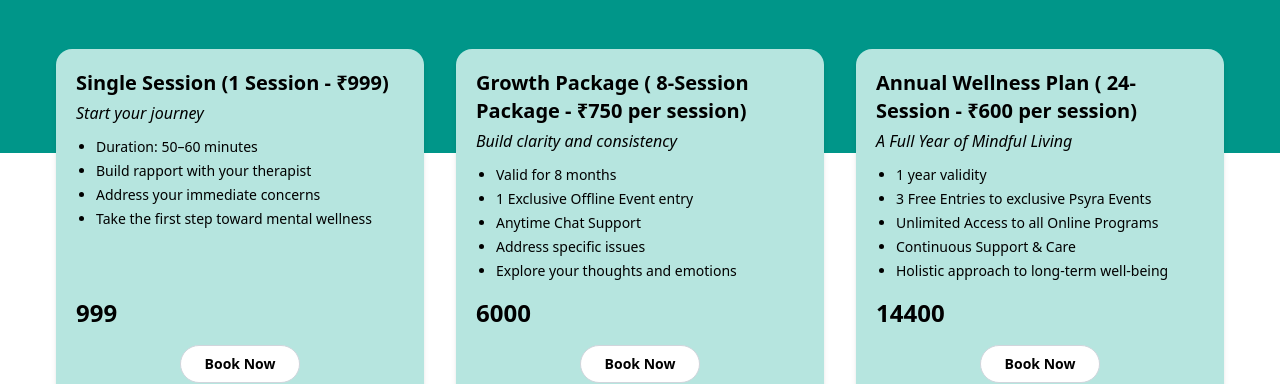
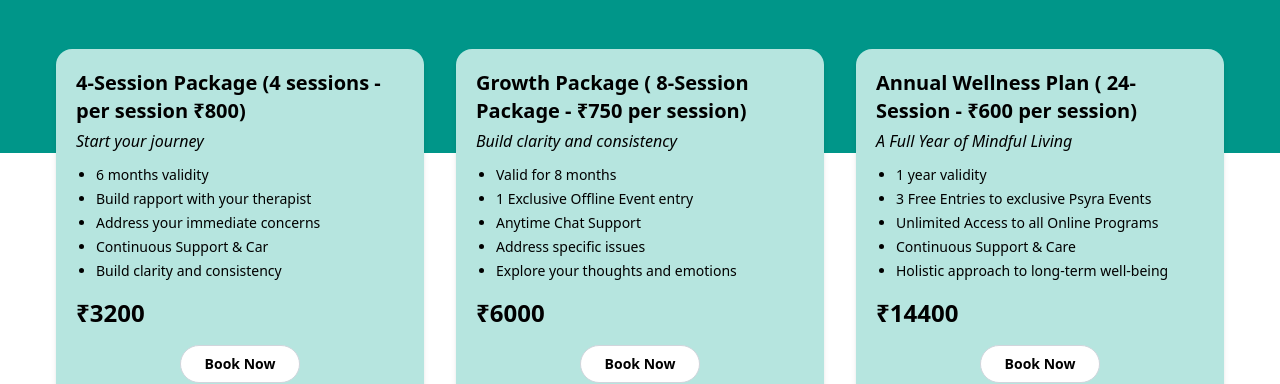
Before and after one commit to Sahal-Palayat/psyra-web, a Next.js app: page /individual in a window 1280 px wide. Shown: the part 169-553 px from the top of the page. Built offline with nearby package versions, Linux system fonts and the light colour scheme; no server answers.

Commit message:
added 4 session package

```diff
--- a/src/components/individual/PackagesServices.tsx
+++ b/src/components/individual/PackagesServices.tsx
@@ -79,7 +79,7 @@ const PackageServices = ({
                 <div className="mt-auto">
                   <div className="mb-4">
                     <span className="text-2xl font-bold text-black">
-                      {item.price}
+                    ₹{item.price}
                     </span>
                   </div>
                   <div className="flex justify-center">
--- a/src/components/individual/index.tsx
+++ b/src/components/individual/index.tsx
@@ -11,15 +11,16 @@ export default function Individual() {
   const individualTypes = [
     {
       type: "individual",
-      title: "Single Session (1 Session - ₹999)",
+      title: "4-Session Package (4 sessions - per session ₹800)",
       tagline: "Start your journey",
       list: [
-        "Duration: 50–60 minutes",
+        "6 months validity",
         "Build rapport with your therapist",
         "Address your immediate concerns",
-        "Take the first step toward mental wellness",
+        "Continuous Support & Car",
+        "Build clarity and consistency",
       ],
-      price: " 999",
+      price: "3200",
       cta: "Start Your Journey Today",
     },
     {
@@ -33,7 +34,7 @@ export default function Individual() {
         "Address specific issues",
         "Explore your thoughts and emotions",
       ],
-      price: " 6000", // 599 x 5
+      price: "6000", // 599 x 5
       cta: "Invest in Your Well-Being",
     },
     {
@@ -48,7 +49,7 @@ export default function Individual() {
         "Holistic approach to long-term well-being",
 
       ],
-      price: " 14400", // 549 x 10
+      price: "14400", // 549 x 10
       cta: "Commit to a Better You",
     },
   ];
```
